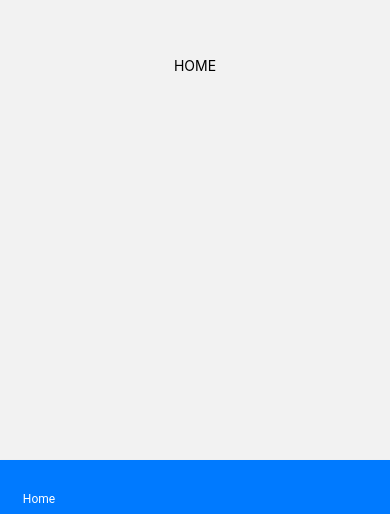
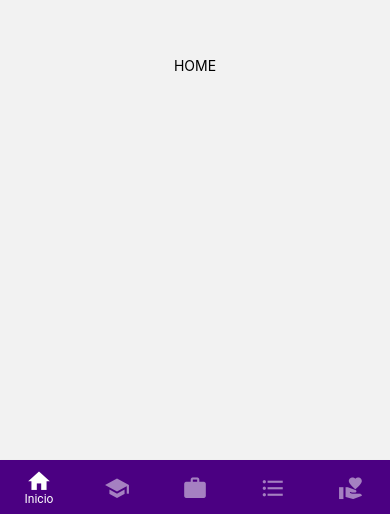
Before and after one commit to mariliavilar/mobile-react-native-unicap-my-resume, a React Native app: screen / in a window 390 px wide. Shown: the part 330-844 px from the top of the page. Built offline with nearby package versions, Linux system fonts and the light colour scheme.

Commit message:
feature: ajustes na bottom material navigation

```diff
--- a/App.js
+++ b/App.js
@@ -1,17 +1,9 @@
 import { StatusBar } from 'expo-status-bar';
 import React from 'react';
 import { StyleSheet, Text, View } from 'react-native';
+import { NavigationContainer } from '@react-navigation/native';
 
-import { NavigationContainer } from '@react-navigation/native';
-import { createMaterialBottomTabNavigator } from '@react-navigation/material-bottom-tabs';
-import MaterialCommunityIcons from "react-native-vector-icons/MaterialCommunityIcons";
-
-import { HomeScreen } from './screens/HomeScreen'
-import { AcademicScreen } from './screens/AcademicScreen'
-import { ProfessionalScreen } from './screens/ProfessionalScreen'
-import { SkillsScreen } from './screens/SkillsScreen'
-import { ExtraActivitiesScreen } from './screens/ExtraActivitiesScreen'
-
+import { MyTabMaterialNavigation } from './components/MyTabMaterialNavigation';
 
 
 export default function App() {
@@ -23,19 +15,6 @@ export default function App() {
 }
 
 
-const Tab = createMaterialBottomTabNavigator();
-
-function MyTabMaterialNavigation() {
-  return (
-    <Tab.Navigator>
-      <Tab.Screen name="Home" component={HomeScreen} />
-      <Tab.Screen name="Academic" component={AcademicScreen} />
-      <Tab.Screen name="Professional" component={ProfessionalScreen} />
-      <Tab.Screen name="Skills" component={SkillsScreen} />
-      <Tab.Screen name="ExtraActivities" component={ExtraActivitiesScreen} />
-    </Tab.Navigator>
-  );
-}
 
 const styles = StyleSheet.create({
   container: {
--- /dev/null
+++ b/components/MyTabMaterialNavigation.js
@@ -0,0 +1,76 @@
+import React from 'react';
+import { createMaterialBottomTabNavigator } from '@react-navigation/material-bottom-tabs';
+import MaterialCommunityIcons from "react-native-vector-icons/MaterialCommunityIcons";
+
+import { HomeScreen } from '../screens/HomeScreen'
+import { AcademicScreen } from '../screens/AcademicScreen'
+import { ProfessionalScreen } from '../screens/ProfessionalScreen'
+import { SkillsScreen } from '../screens/SkillsScreen'
+import { ExtraActivitiesScreen } from '../screens/ExtraActivitiesScreen'
+
+const Tab = createMaterialBottomTabNavigator();
+
+export function MyTabMaterialNavigation() {
+  return (
+    <Tab.Navigator
+      initialRouteName='Home'
+      activeColor='white'
+      barStyle={{ backgroundColor: 'indigo' }}>
+
+        <Tab.Screen
+          name='Home'
+          component={HomeScreen}
+          options={{
+            tabBarLabel: 'Inicio',
+            tabBarIcon: ({ color }) => (
+              <MaterialCommunityIcons name="home" color={color} size={26} />
+            ),
+          }}
+        />
+
+        <Tab.Screen
+          name='Academic'
+          component={AcademicScreen}
+          options={{
+            tabBarLabel: 'Acadêmico',
+            tabBarIcon: ({ color }) => (
+              <MaterialCommunityIcons name="school" color={color} size={26} />
+            ),
+          }}
+        />
+
+        <Tab.Screen
+          name='Professional'
+          component={ProfessionalScreen}
+          options={{
+            tabBarLabel: 'Professional',
+            tabBarIcon: ({ color }) => (
+              <MaterialCommunityIcons name="briefcase" color={color} size={26} />
+            ),
+          }}
+        />
+
+        <Tab.Screen
+          name='Skills'
+          component={SkillsScreen}
+          options={{
+            tabBarLabel: 'Competências',
+            tabBarIcon: ({ color }) => (
+              <MaterialCommunityIcons name="format-list-bulleted" color={color} size={26} />
+            ),
+          }}
+        />
+
+        <Tab.Screen
+          name='ExtraActivities'
+          component={ExtraActivitiesScreen}
+          options={{
+            tabBarLabel: 'Extras',
+            tabBarIcon: ({ color }) => (
+              <MaterialCommunityIcons name="hand-heart" color={color} size={26} />
+            ),
+          }}
+        />
+    </Tab.Navigator>
+  );
+}
```
